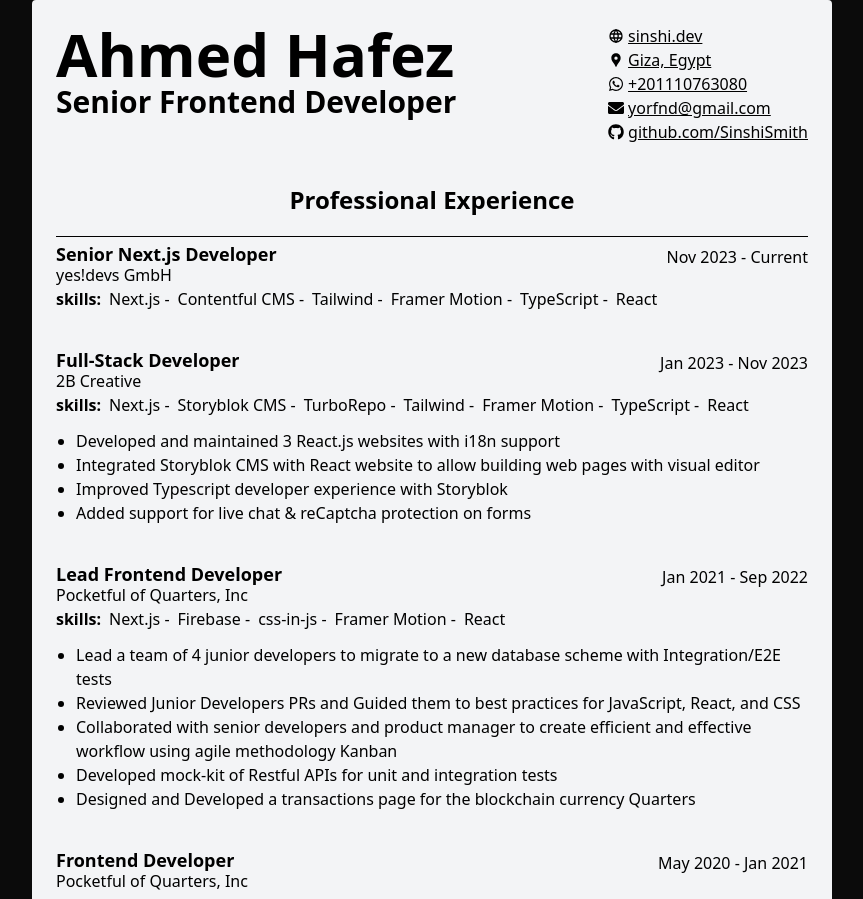
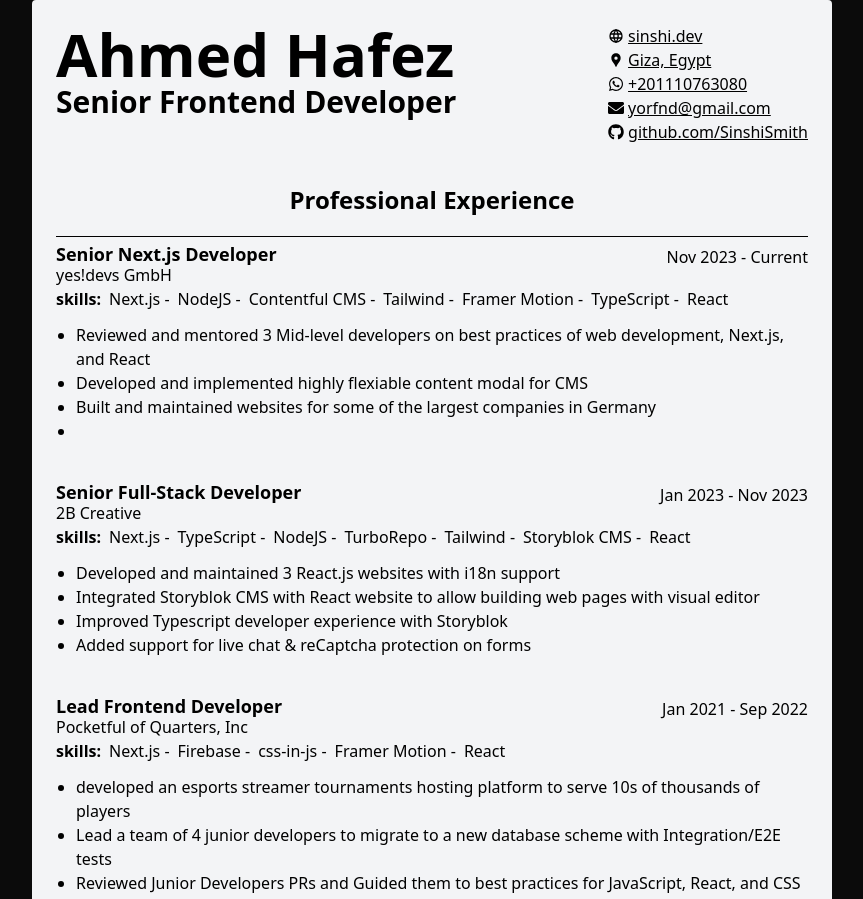
Before and after one commit to SinshiSmith/sinshi, a Next.js app: page /resume in a window 1280 px wide. Shown: the top 899 px of the page, without its empty margins (208-1071 px from the left). Built offline with nearby package versions, Linux system fonts and the light colour scheme.

Commit message:
Update resume (#18)

```diff
--- a/pages/resume.js
+++ b/pages/resume.js
@@ -53,9 +53,15 @@ export default function Resume() {
             title="Senior Next.js Developer"
             company="yes!devs GmbH"
             date="Nov 2023 - Current"
-            items={[]}
+            items={[
+              "Reviewed and mentored 3 Mid-level developers on best practices of web development, Next.js, and React",
+              "Developed and implemented highly flexiable content modal for CMS",
+              "Built and maintained websites for some of the largest companies in Germany",
+              "",
+            ]}
             skills={[
               "Next.js",
+              "NodeJS",
               "Contentful CMS",
               "Tailwind",
               "Framer Motion",
@@ -64,7 +70,7 @@ export default function Resume() {
             ]}
           />
           <Experience
-            title="Full-Stack Developer"
+            title="Senior Full-Stack Developer"
             company="2B Creative"
             date="Jan 2023 - Nov 2023"
             items={[
@@ -75,11 +81,11 @@ export default function Resume() {
             ]}
             skills={[
               "Next.js",
-              "Storyblok CMS",
+              "TypeScript",
+              "NodeJS",
               "TurboRepo",
               "Tailwind",
-              "Framer Motion",
-              "TypeScript",
+              "Storyblok CMS",
               "React",
             ]}
           />
@@ -88,8 +94,8 @@ export default function Resume() {
             company="Pocketful of Quarters, Inc"
             date="Jan 2021 - Sep 2022"
             items={[
-              `Lead a team of 4 junior developers to migrate to a new
-                database scheme with Integration/E2E tests`,
+              "developed an esports streamer tournaments hosting platform to serve 10s of thousands of players",
+              `Lead a team of 4 junior developers to migrate to a new database scheme with Integration/E2E tests`,
               `Reviewed Junior Developers PRs and Guided them to best practices for JavaScript, React, and CSS`,
               `Collaborated with senior developers and product manager to create efficient and effective workflow using agile methodology Kanban`,
               `Developed mock-kit of Restful APIs for unit and integration tests`,
```
